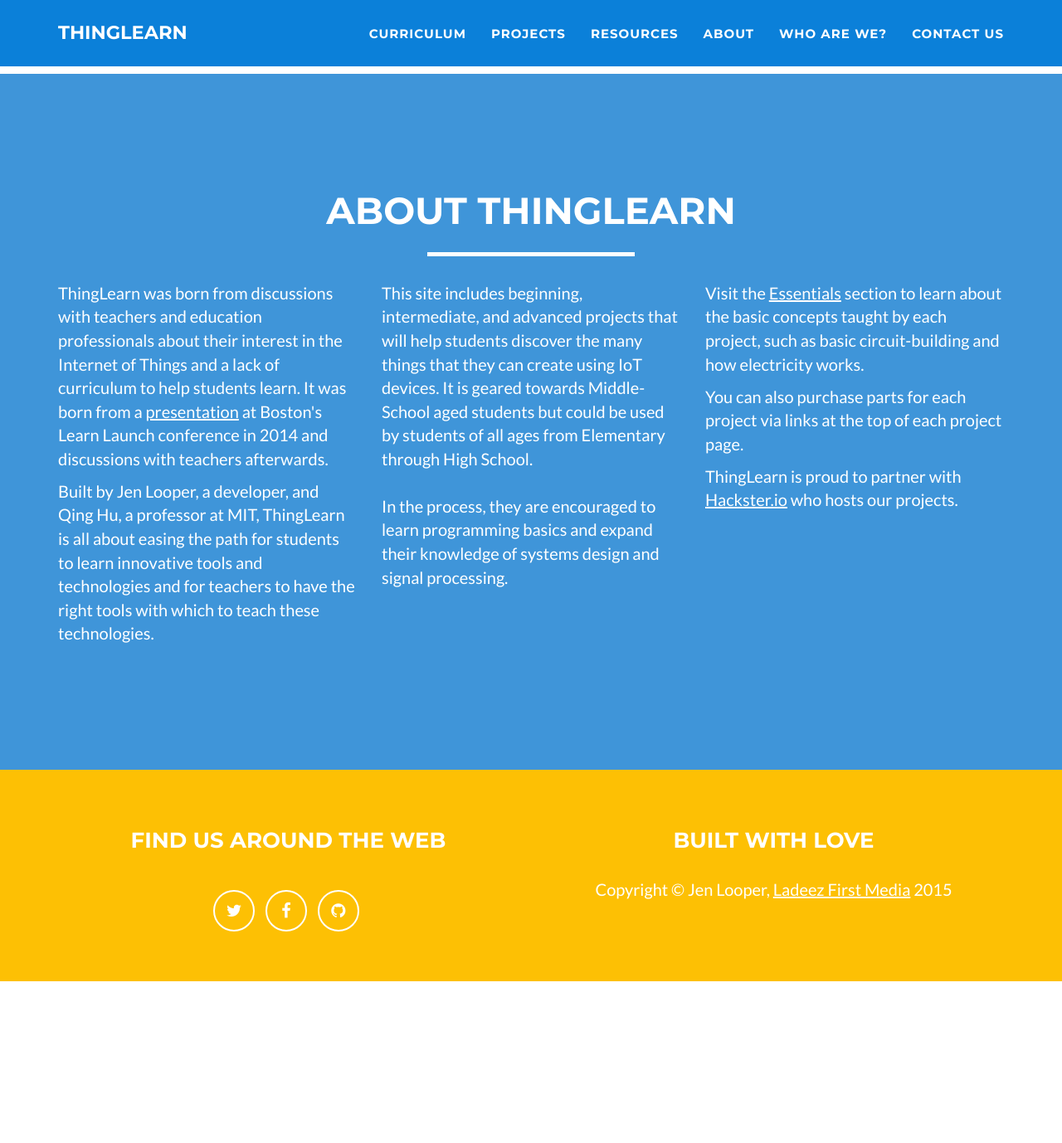
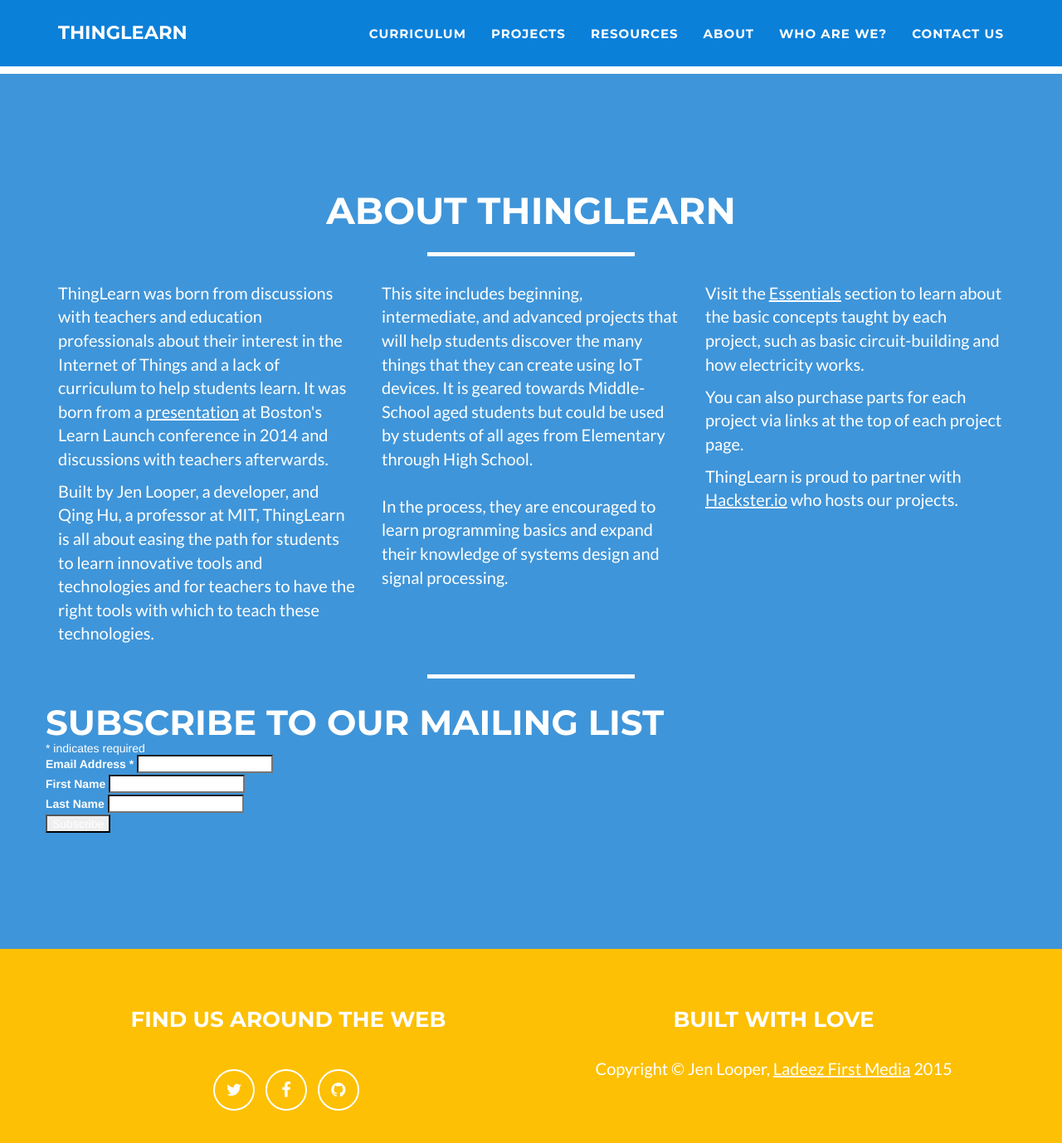
Before and after one commit to jlooper/thinglearn, a Jekyll site: the page built from index.html, in a window 1280 px wide and 1400 px high, scrolled down 1307 px. Shown: the top 1378 px of the window at 83% size. Built offline with Jekyll 4.4.1, drawn with Linux system fonts in a browser that asks for light colours; comment, search, counter and statistics services are not loaded; before the commit the page ends 2490 px from its top, so only the background shows below that.

Commit message:
adding subscribe form

```diff
--- a/_includes/about.html
+++ b/_includes/about.html
@@ -21,5 +21,48 @@
                     <p>ThingLearn is proud to partner with <a class="lite" href="http://www.hackster.io">Hackster.io</a> who hosts our projects.</p>
                 </div>
             </div>
+            <div class="row">
+                <div class="col-lg-12 text-center">
+                    <hr class="star-light">
+                </div>
+            </div>
+            <div class="row">
+            <!-- Begin MailChimp Signup Form -->
+            <link href="//cdn-images.mailchimp.com/embedcode/classic-081711.css" rel="stylesheet" type="text/css">
+            <style type="text/css">
+                #mc_embed_signup{clear:left; font:14px Helvetica,Arial,sans-serif; }
+                /* Add your own MailChimp form style overrides in your site stylesheet or in this style block.
+                   We recommend moving this block and the preceding CSS link to the HEAD of your HTML file. */
+            </style>
+            <div id="mc_embed_signup">
+            <form action="//thinglearn.us11.list-manage.com/subscribe/post?u=47a48926cacc9783e09a113d6&amp;id=73cac57895" method="post" id="mc-embedded-subscribe-form" name="mc-embedded-subscribe-form" class="validate" target="_blank" novalidate>
+                <div id="mc_embed_signup_scroll">
+                <h2>Subscribe to our mailing list</h2>
+            <div class="indicates-required"><span class="asterisk">*</span> indicates required</div>
+            <div class="mc-field-group">
+                <label for="mce-EMAIL">Email Address  <span class="asterisk">*</span>
+            </label>
+                <input type="email" value="" name="EMAIL" class="required email" id="mce-EMAIL">
+            </div>
+            <div class="mc-field-group">
+                <label for="mce-FNAME">First Name </label>
+                <input type="text" value="" name="FNAME" class="" id="mce-FNAME">
+            </div>
+            <div class="mc-field-group">
+                <label for="mce-LNAME">Last Name </label>
+                <input type="text" value="" name="LNAME" class="" id="mce-LNAME">
+            </div>
+                <div id="mce-responses" class="clear">
+                    <div class="response" id="mce-error-response" style="display:none"></div>
+                    <div class="response" id="mce-success-response" style="display:none"></div>
+                </div>    <!-- real people should not fill this in and expect good things - do not remove this or risk form bot signups-->
+                <div style="position: absolute; left: -5000px;"><input type="text" name="b_47a48926cacc9783e09a113d6_73cac57895" tabindex="-1" value=""></div>
+                <div class="clear"><input type="submit" value="Subscribe" name="subscribe" id="mc-embedded-subscribe" class="button"></div>
+                </div>
+            </form>
+            </div>
+
+            <!--End mc_embed_signup-->
+            </div>
         </div>
     </section>
```
